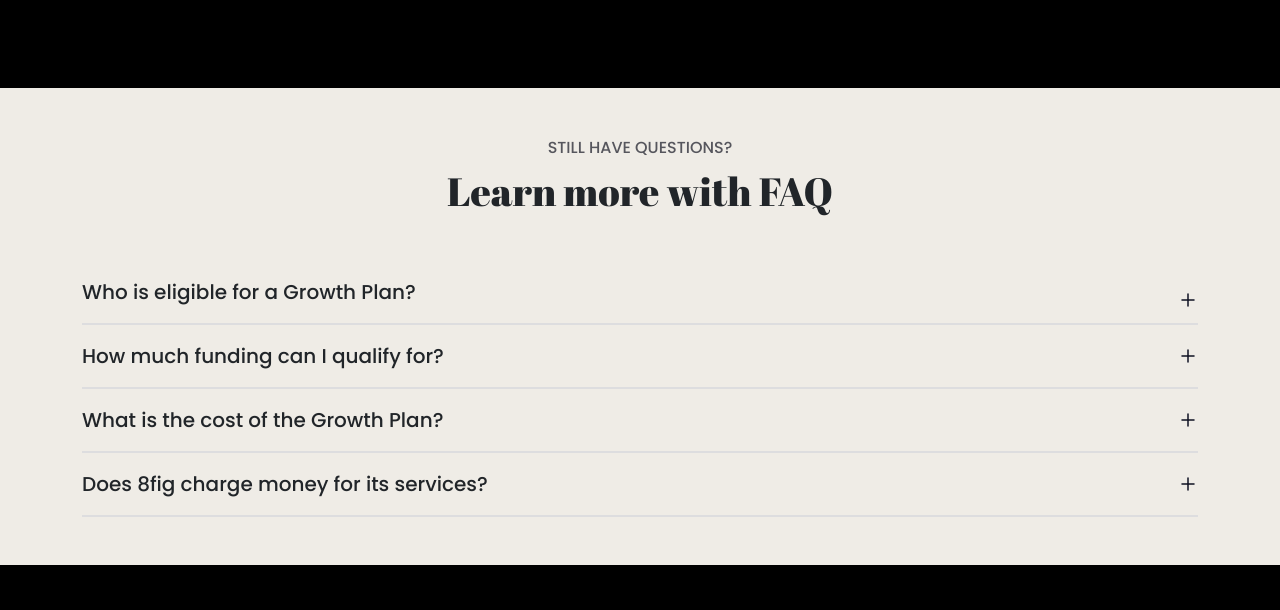
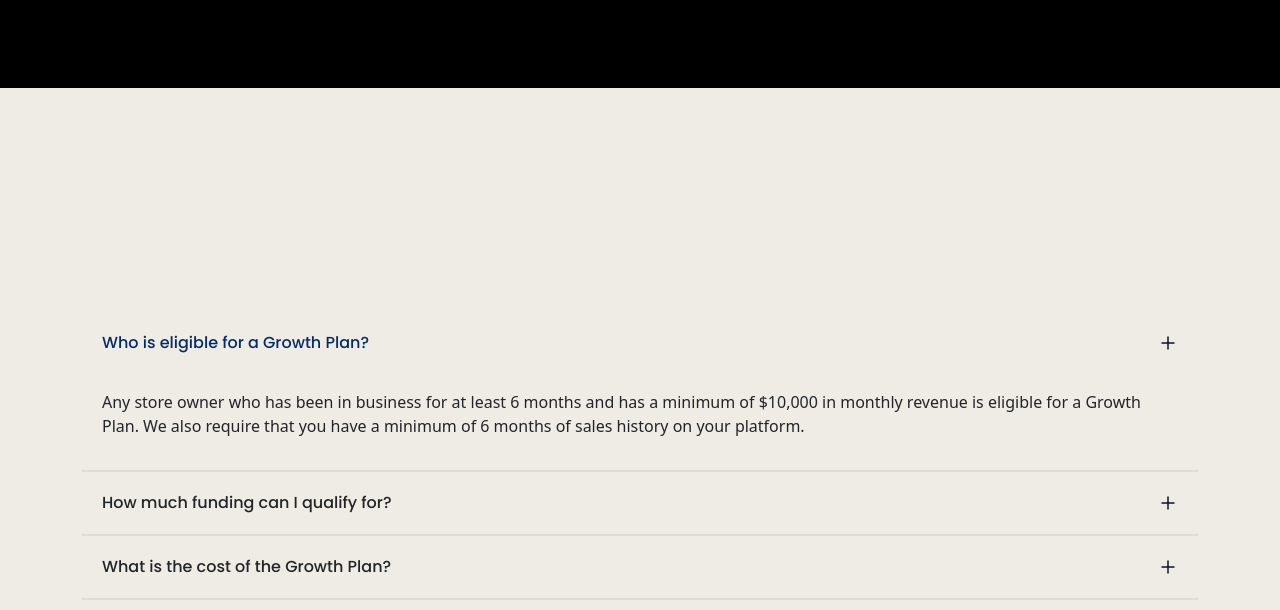
Before and after one commit to jatin-rajput563/phase-2-test, a plain HTML site: page index.html in a window 1280 px wide. Shown: the part 1718-2328 px from the top of the page. Drawn offline with nearby package versions, Linux system fonts and the light colour scheme.

Commit message:
last commit

```diff
--- a/assets/css/style.css
+++ b/assets/css/style.css
@@ -23,11 +23,11 @@
     max-width: 478px;
 }
 
-.max-480{
+.max-480 {
     max-width: 480px;
 }
 
-.min-560{
+.min-560 {
     min-height: 560px;
 }
 
@@ -249,11 +249,11 @@
     margin-left: 100px;
 }
 
-.max-944{
+.max-944 {
     max-width: 944px;
 }
 
-.gap-100{
+.gap-100 {
     gap: 100px;
 }
 
@@ -281,12 +281,89 @@
     padding-left: 5px;
 }
 
-.mt-20{
+.mt-20 {
     margin-top: 20px;
 }
+
 .courser-pointer {
     cursor: pointer;
 }
+
+.accordion-button:focus {
+    box-shadow: none !important;
+}
+
+.accordion-button::after {
+    background-image: unset !important;
+    background-image: url(/assets/image/svg/Plus.svg) !important;
+}
+
+.accordion-item {
+    border-top: none !important;
+    border-left: none !important;
+    border-right: none !important;
+    border-bottom: 2px solid #DDDDDF !important;
+    box-shadow: none !important;
+}
+
+.accordion-body {
+    background: #EFECE6 !important;
+}
+
+.accordion-button {
+    background: #EFECE6 !important;
+}
+
+.accordion-button:not(.collapsed) {
+    box-shadow: none !important;
+}
+
+
+
+
+
+
+
+
+
+
+
+
+
+
+
+
+
+
+
+
+
+
+
+
+
+
+
+
+
+
+
+
+
+
+
+
+
+
+
+
+
+
+
+
+
+
+
 
 @media (max-width:992px) {
     .ml-274 {
@@ -296,7 +373,8 @@
     .flex-coloumn-xl {
         flex-direction: column;
     }
-/* .flex-reverse{
+
+    /* .flex-reverse{
     flex-direction: column-reverse;
 } */
     .gap-104 {
@@ -306,7 +384,8 @@
     .mt-32 {
         margin-top: 32px;
     }
-    .pt-lg-52{
+
+    .pt-lg-52 {
         padding-top: 52px;
     }
 }
@@ -381,5 +460,3 @@
     }
 
 }
-
-@media (max-width:320px) {}
--- a/index.html
+++ b/index.html
@@ -15,7 +15,7 @@
 <body>
     <section class="bg-img overflow-hidden min-vh-100 justify-content-center d-flex align-items-center text-white">
         <div class="container">
-            <div class="top-24 position-absolute left-24">
+            <div class="top-24 position-absolute left-24 courser-pointer ">
                 <img src="./assets/image/svg/logo-svg.svg" alt="">
             </div>
             <div class="row flex-reverse">
@@ -97,10 +97,12 @@
                     <div class="col-6 col-md-6 col-lg-3 mx-auto justify-content-center align-items-center d-flex">
                         <img src="./assets/image/svg/shopify.svg" alt="shopify">
                     </div>
-                <div class="col-6 col-md-6 col-lg-3 mx-auto justify-content-center align-items-center d-flex pt-lg-52">
+                    <div
+                        class="col-6 col-md-6 col-lg-3 mx-auto justify-content-center align-items-center d-flex pt-lg-52">
                         <img src="./assets/image/svg/Ebay.svg" alt="Ebay">
                     </div>
-                <div class="col-6 col-md-6 col-lg-3 mx-auto justify-content-center align-items-center d-flex pt-lg-52">
+                    <div
+                        class="col-6 col-md-6 col-lg-3 mx-auto justify-content-center align-items-center d-flex pt-lg-52">
                         <img src="./assets/image/svg/commerce.svg" alt="commerce">
                     </div>
                 </div>
@@ -164,26 +166,71 @@
         </div>
     </section>
     <!-- ===============section-5==================== -->
-    <section class="bg-cream">
+    <section class="min-vh-100 justify-content-center align-items-center d-flex bg-cream">
         <div class="container">
-            <p class="popins fs14 fw-500 text-grey m-0 text-center pt-5">STILL HAVE QUESTIONS?</p>
-            <p class="abril fw-500 fs-39 lh-45 text-center pt-2">Learn more with FAQ</p>
-            <div class="pb-5 pt-5">
-                <div class="d-flex mx-1240 justify-content-between accordian-para courser-pointer ">
-                    <p class="popins fs-18 fw-500 lh-24">Who is eligible for a Growth Plan?</p>
-                    <img class="courser-pointer " src="./assets/image/svg/Plus.svg" alt="Plus">
+            <div>
+                <div class="accordion" id="accordionExample">
+                    <div class="accordion-item ">
+                        <h2 class="accordion-header ">
+                            <button class="accordion-button fs-18 fw-500 lh-24 popins" type="button" data-bs-toggle="collapse"
+                                data-bs-target="#collapseOne" aria-expanded="true" aria-controls="collapseOne">
+                                Who is eligible for a Growth Plan?
+                            </button>
+                        </h2>
+                        <div id="collapseOne" class="accordion-collapse collapse show"
+                            data-bs-parent="#accordionExample">
+                            <div class="accordion-body">
+                                <p>Any store owner who has been in business for at least 6 months and has a minimum of
+                                    $10,000 in monthly revenue is eligible for a Growth Plan. We also require that you
+                                    have a minimum of 6 months of sales history on your platform.</p>
                             </div>
-                <div class="d-flex mx-1240 justify-content-between accordian-para courser-pointer ">
-                    <p class="popins fs-18 fw-500 lh-24 pt-3">How much funding can I qualify for?</p>
-                    <img class="courser-pointer " src="./assets/image/svg/Plus.svg" alt="Plus">
                         </div>
-                <div class="d-flex mx-1240 justify-content-between accordian-para courser-pointer ">
-                    <p class="popins fs-18 fw-500 lh-24 pt-3">What is the cost of the Growth Plan?</p>
-                    <img class="courser-pointer " src="./assets/image/svg/Plus.svg" alt="Plus">
                     </div>
-                <div class="d-flex mx-1240 justify-content-between accordian-para">
-                    <p class="popins fs-18 fw-500 lh-24 pt-3">Does 8fig charge money for its services?</p>
-                    <img class="courser-pointer " src="./assets/image/svg/Plus.svg" alt="Plus">
+                    <div class="accordion-item">
+                        <h2 class="accordion-header">
+                            <button class="accordion-button collapsed fs-18 fw-500 lh-24 popins" type="button" data-bs-toggle="collapse"
+                                data-bs-target="#collapseTwo" aria-expanded="false" aria-controls="collapseTwo">
+                                How much funding can I qualify for?
+                            </button>
+                        </h2>
+                        <div id="collapseTwo" class="accordion-collapse collapse" data-bs-parent="#accordionExample">
+                            <div class="accordion-body">
+                                <p>Any store owner who has been in business for at least 6 months and has a minimum of
+                                    $10,000 in monthly revenue is eligible for a Growth Plan. We also require that you
+                                    have a minimum of 6 months of sales history on your platform.</p>
+                            </div>
+                        </div>
+                    </div>
+                    <div class="accordion-item">
+                        <h2 class="accordion-header">
+                            <button class="accordion-button collapsed fs-18 fw-500 lh-24 popins" type="button" data-bs-toggle="collapse"
+                                data-bs-target="#collapseThree" aria-expanded="false" aria-controls="collapseThree">
+                                What is the cost of the Growth Plan?
+                            </button>
+                        </h2>
+                        <div id="collapseThree" class="accordion-collapse collapse" data-bs-parent="#accordionExample">
+                            <div class="accordion-body">
+                                <p>Any store owner who has been in business for at least 6 months and has a minimum of
+                                    $10,000 in monthly revenue is eligible for a Growth Plan. We also require that you
+                                    have a minimum of 6 months of sales history on your platform.</p>
+                            </div>
+                        </div>
+                    </div>
+                    <div class="accordion-item">
+                        <h2 class="accordion-header">
+                            <button class="accordion-button collapsed fs-18 fw-500 lh-24 popins" type="button" data-bs-toggle="collapse"
+                                data-bs-target="#collapseFour" aria-expanded="false" aria-controls="collapseFour">
+                                Does 8fig charge money for its services?
+                            </button>
+                        </h2>
+                        <div id="collapseFour" class="accordion-collapse collapse" data-bs-parent="#accordionExample">
+                            <div class="accordion-body">
+                                <p>Any store owner who has been in business for at least 6 months and has a minimum of
+                                    $10,000 in monthly revenue is eligible for a Growth Plan. We also require that you
+                                    have a minimum of 6 months of sales history on your platform.</p>
+                            </div>
+                        </div>
+                    </div>
                 </div>
             </div>
         </div>
```
Lines whose indentation alone changed are shown as unchanged.
